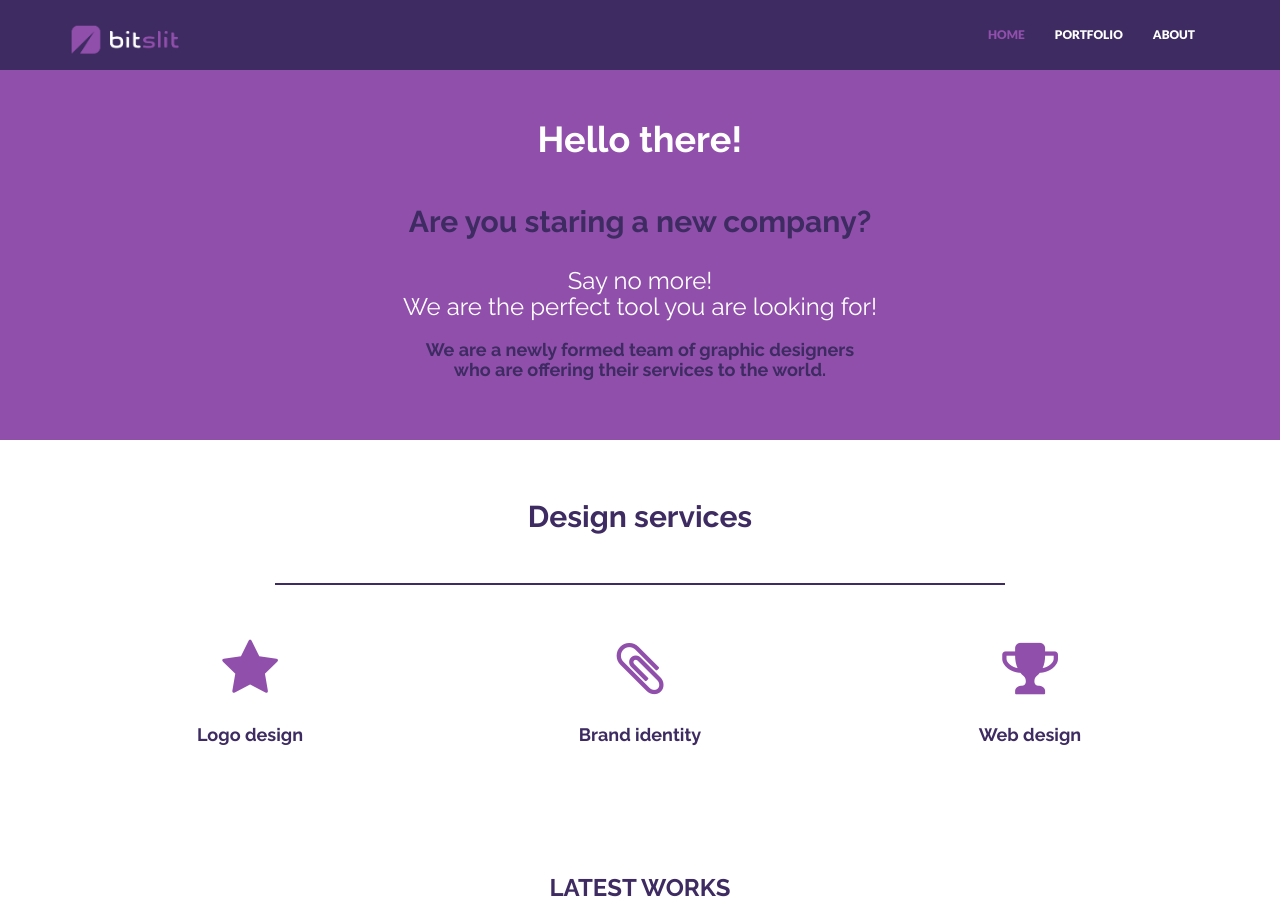
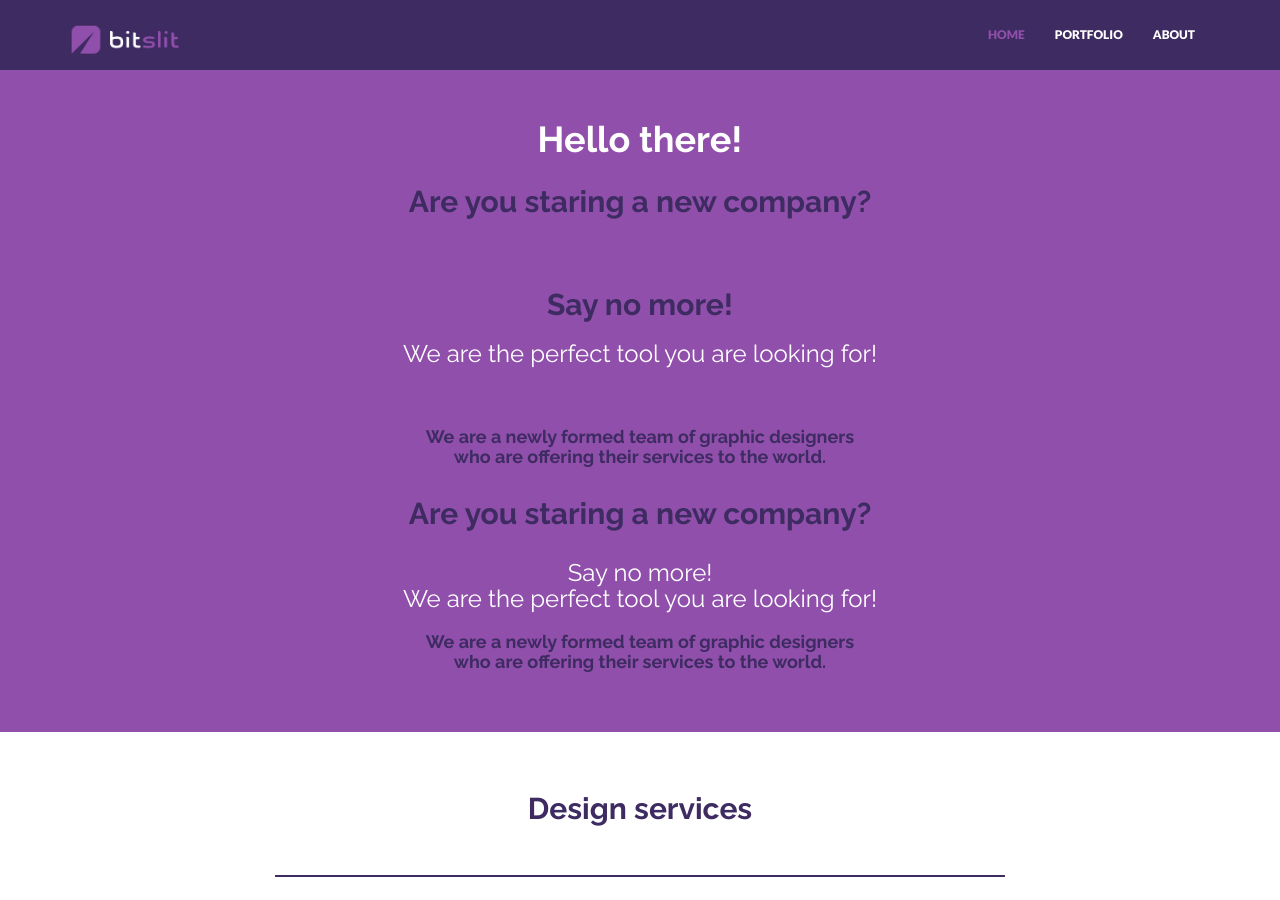
Before and after one commit to bitslit/portfolio, a Jekyll site: the page built from index.html, in a window 1280 px wide and 900 px high. Built offline with Jekyll 4.4.1, drawn with Linux system fonts in a browser that asks for light colours; nearby versions of some CDN libraries.

Commit message:
Update header.html

```diff
--- a/_includes/header.html
+++ b/_includes/header.html
@@ -3,6 +3,14 @@
         <div class="row">
             <div class="col-lg-8 col-lg-offset-2">
                 <h1>Hello there!</h1>
+                <h2>Are you staring a new company?</h2>
+                <br>
+                <br>
+                <h2>Say no more!</h2>
+                <h3>We are the perfect tool you are looking for!</h3>
+                <br>
+                <br>
+                <h4>We are a newly formed team of graphic designers<br>who are offering their services to the world.</h4>
             </div>
             <div class="col-lg-8 col-lg-offset-2">
                 <h2>Are you staring a new company?</h2>
```
